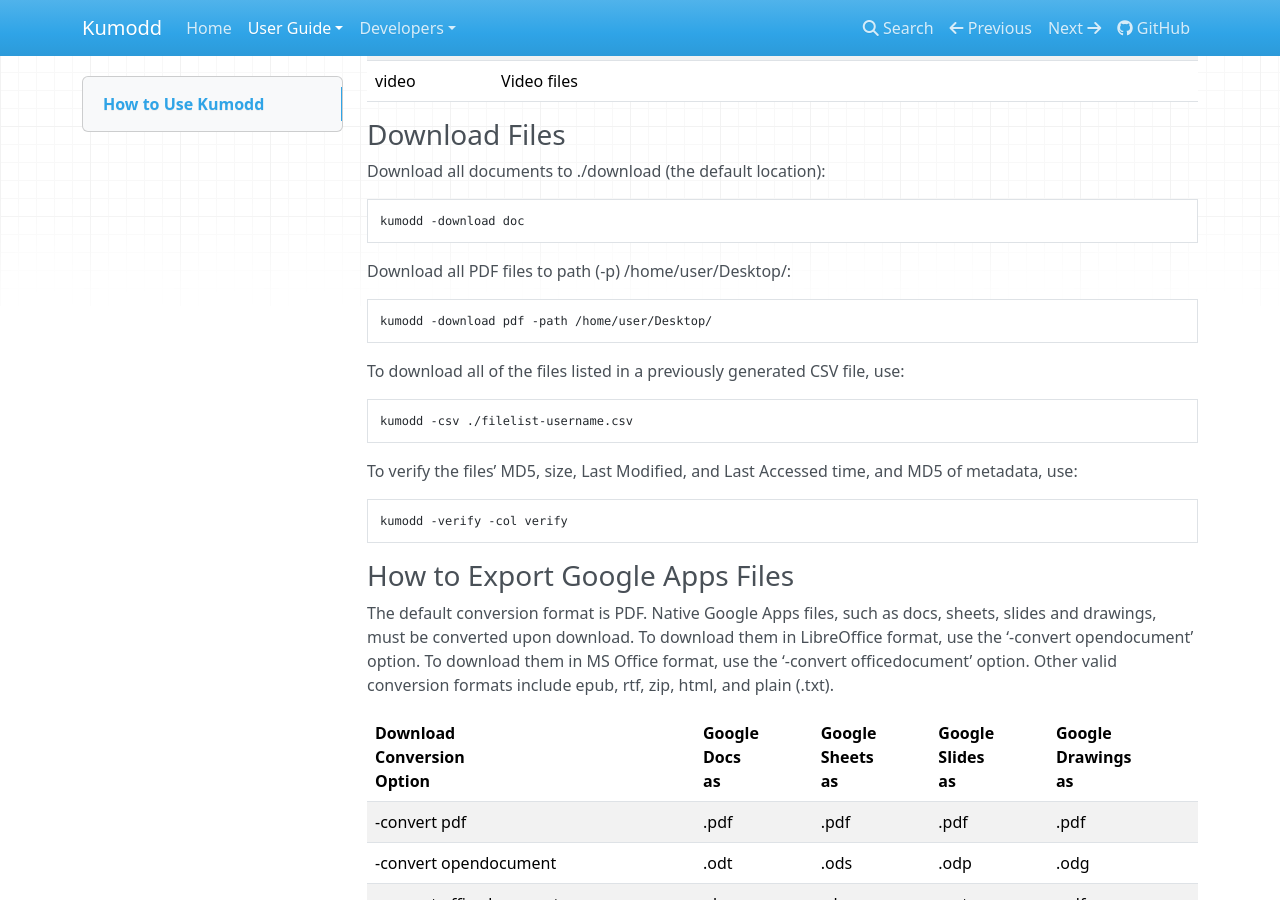
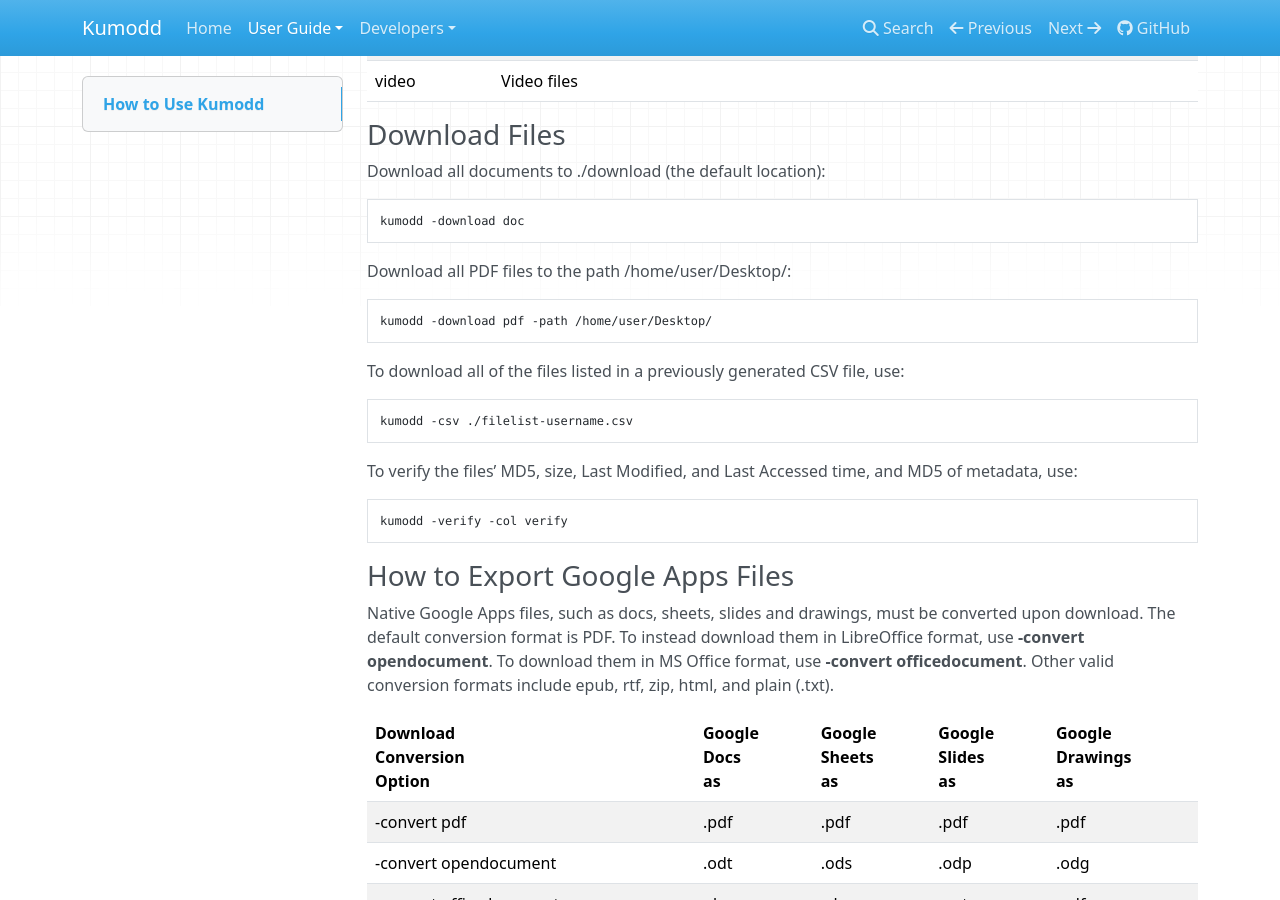
Before and after one commit to andresebr/kumodd, an MkDocs documentation site: the page built from docs/guide/How-to-Use-Kumodd.md, in a window 1280 px wide and 900 px high, scrolled down 849 px. Built offline with MkDocs 1.6.1, drawn with Linux system fonts in a browser that asks for light colours; nearby versions of some CDN libraries; some of the changed text lies outside the part shown.

```diff
--- a/docs/guide/How-to-Use-Kumodd.md
+++ b/docs/guide/How-to-Use-Kumodd.md
@@ -55,11 +55,11 @@
 
 ## How to Export Google Apps Files
 
-The default conversion format is PDF.  Native Google Apps files, such as docs, sheets,
-slides and drawings, must be converted upon download.  To download them in LibreOffice
-format, use the '-convert opendocument' option.  To download them in MS Office format,
-use the '-convert officedocument' option.  Other valid conversion formats include epub,
-rtf, zip, html, and plain (.txt).
+Native Google Apps files, such as docs, sheets, slides and drawings, must be converted
+upon download. The default conversion format is PDF.  To instead download them in
+LibreOffice format, use __-convert opendocument__.  To download them in MS
+Office format, use __-convert officedocument__.  Other valid conversion formats
+include epub, rtf, zip, html, and plain (.txt).
 
 Download<br/>Conversion<br/>Option			| Google<br/>Docs<br/>as | Google<br/>Sheets<br/>as | Google<br/>Slides<br/>as | Google<br/>Drawings<br/>as
 :------			| :-----------	  | :-----------  | :----------- | :-----------
@@ -114,9 +114,9 @@
 
 ## Spaces
 
-The default space 'drive'.  Use the __--spaces__ option to select a comma-separated list
-of spaces to query within the corpus. Supported values are 'drive', 'appDataFolder' and
-'photos'.  If photos or appDataFolder are selected, they may require a different scope
+The default space __drive__.  Use the __--spaces__ option to select a comma-separated list
+of spaces to query within the corpus. Supported values are __drive__, __appDataFolder__ and
+__photos__.  If photos or appDataFolder are selected, they may require a different scope
 and may require different API credentials and different Google Drive account
 credentials.
 
@@ -129,9 +129,10 @@
 
 ## Corpus
 
-The default corpus is 'user'. Select a different corpus using the __--corpera__ option.
+The default corpus is __user__. Select a different corpus using the __--corpera__ option.
 
 Valid corpera options include:
+
 * __user__: includes all files in "My Drive" and "Shared with me".
 * __domain__: includes all files shared to the user's domain that are searchable.
 * __drive__: includes all files contained in a single shared drive.
```
Also changed, not shown: other parts of docs/guide/How-to-Use-Kumodd.md (+1 -1 lines), docs/guide/How-to-Verify-Data.md (+1 -1 lines).
